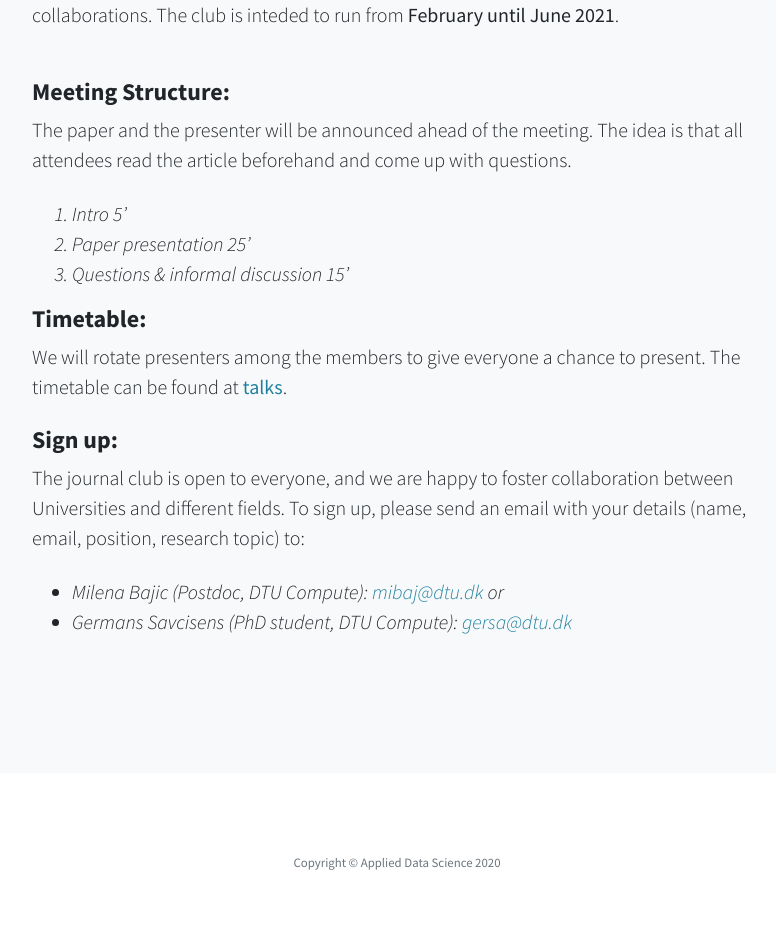
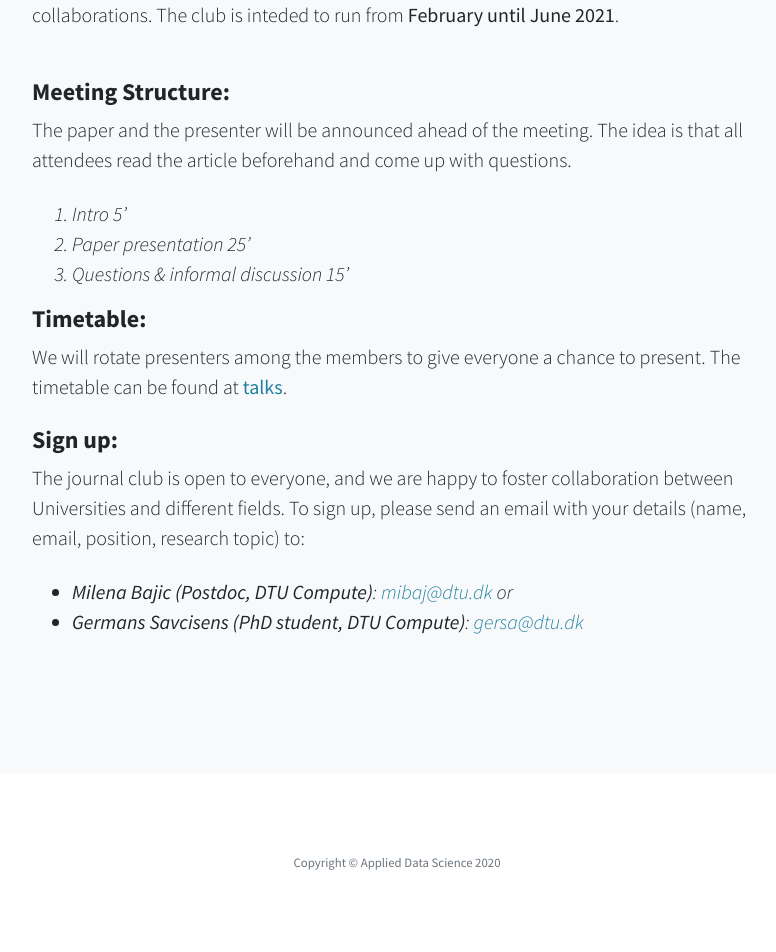
Before and after one commit to milenabaj/tinder_devops, a Jekyll site: the page index.html, which Jekyll copies as it is, in a window 1280 px wide. Shown: the part 1186-2138 px from the top of the page, without its empty margins (243-1019 px from the left). Built offline with Jekyll 4.4.1, drawn with Linux system fonts in a browser that asks for light colours.

```diff
--- a/index.html
+++ b/index.html
@@ -53,11 +53,11 @@
           <h4>Meeting Structure:</h4>
           <p class="lead mb-4">The paper and the presenter will be announced ahead of the meeting. The idea is that all
 	    attendees read the article beforehand and come up with questions. </p>
-	  <ol class= "lead font-italic">
-  		<li>Intro 5’</li>
-  		<li>Paper presentation 25’</li>
-  		<li>Questions & informal discussion 15’</li>
-	</ol>
+	  	<ol class= "lead font-italic">
+  			<li>Intro 5’</li>
+  			<li>Paper presentation 25’</li>
+  			<li>Questions & informal discussion 15’</li>
+		</ol>
         </div>
 	</div>
 	<div class="row">
@@ -71,8 +71,8 @@
           <h4>Sign up:</h4>
           <p class="lead mb-4">The journal club is open to everyone, and we are happy to foster collaboration between Universities and different fields. To sign up, please send an email with your details (name, email, position, research topic) to:
 	   <ul class= "lead font-italic">
-  		<li>Milena Bajic (Postdoc, DTU Compute): <a href= "mailto:mibaj@dtu.dk">mibaj@dtu.dk</a> or</li>
-  		<li>Germans Savcisens (PhD student, DTU Compute): <a href= "mailto:gersa@dtu.dk">gersa@dtu.dk</a></li>
+  		<li><strong>Milena Bajic (Postdoc, DTU Compute)</strong>: <a href= "mailto:mibaj@dtu.dk">mibaj@dtu.dk</a> or</li>
+  		<li><strong>Germans Savcisens (PhD student, DTU Compute)</strong>: <a href= "mailto:gersa@dtu.dk">gersa@dtu.dk</a></li>
 
 	</ul>
         </div>
```
